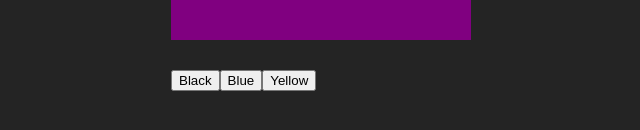
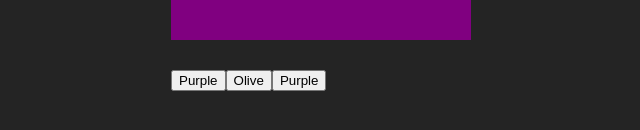
Before and after one commit to jonriber/Pick-a-Color, a React (Vite) app in the folder pick-a-color/: page / in a window 1280 px wide. Shown: the part 500-630 px from the top of the page, without its empty margins (319-959 px from the left). Built offline with nearby package versions, Linux system fonts and the light colour scheme.

Commit message:
Disabled Button while generating

```diff
--- a/pick-a-color/src/App.tsx
+++ b/pick-a-color/src/App.tsx
@@ -4,17 +4,17 @@ import './App.css'
 
 function App() {
   const
-    [color, setColor] = useState<string>("blue"),
+    [color, setColor] = useState<string>(""),
     [awnser, setAwnser] = useState<string[]>([]),
     [correctAwnser, setCorrectAwnser] = useState<boolean>(false),
     [wrongAwnser, setWrongAwnser] = useState<boolean>(false),
-    defaultColors = ["Black","Blue","Yellow"],
     getRandomColor = () => colors[Math.floor(Math.random()* colors.length)],
     pickColor = () => {
       let actualColor = getRandomColor();
       setColor(actualColor);
       setCorrectAwnser(false);
-    }
+    },
+    defaultColors = [color,getRandomColor(),getRandomColor()].sort(() => 0.5 - Math.random());
 
   useEffect(() => {
     pickColor()
@@ -37,7 +37,7 @@ function App() {
       </div>
       <div className='colorOptions'>
         {defaultColors.map((colorValue) => {
-          return <button id={colorValue} onClick={() => checkAnwser(colorValue)}>{colorValue}</button>
+          return <button disabled={correctAwnser} id={colorValue} onClick={() => checkAnwser(colorValue)}>{colorValue}</button>
         })}
       </div>
       <div className='Awnser'>
```
